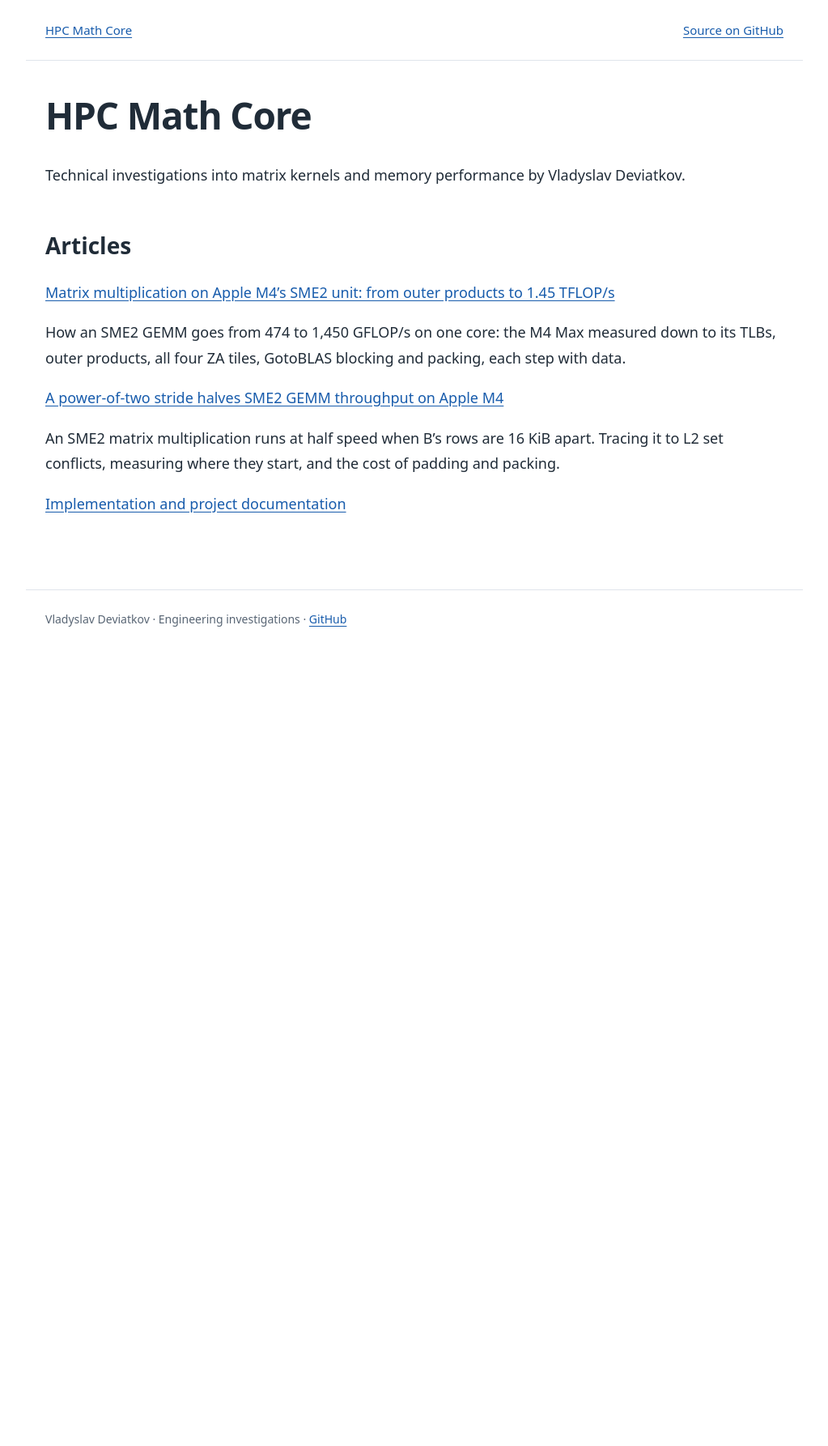
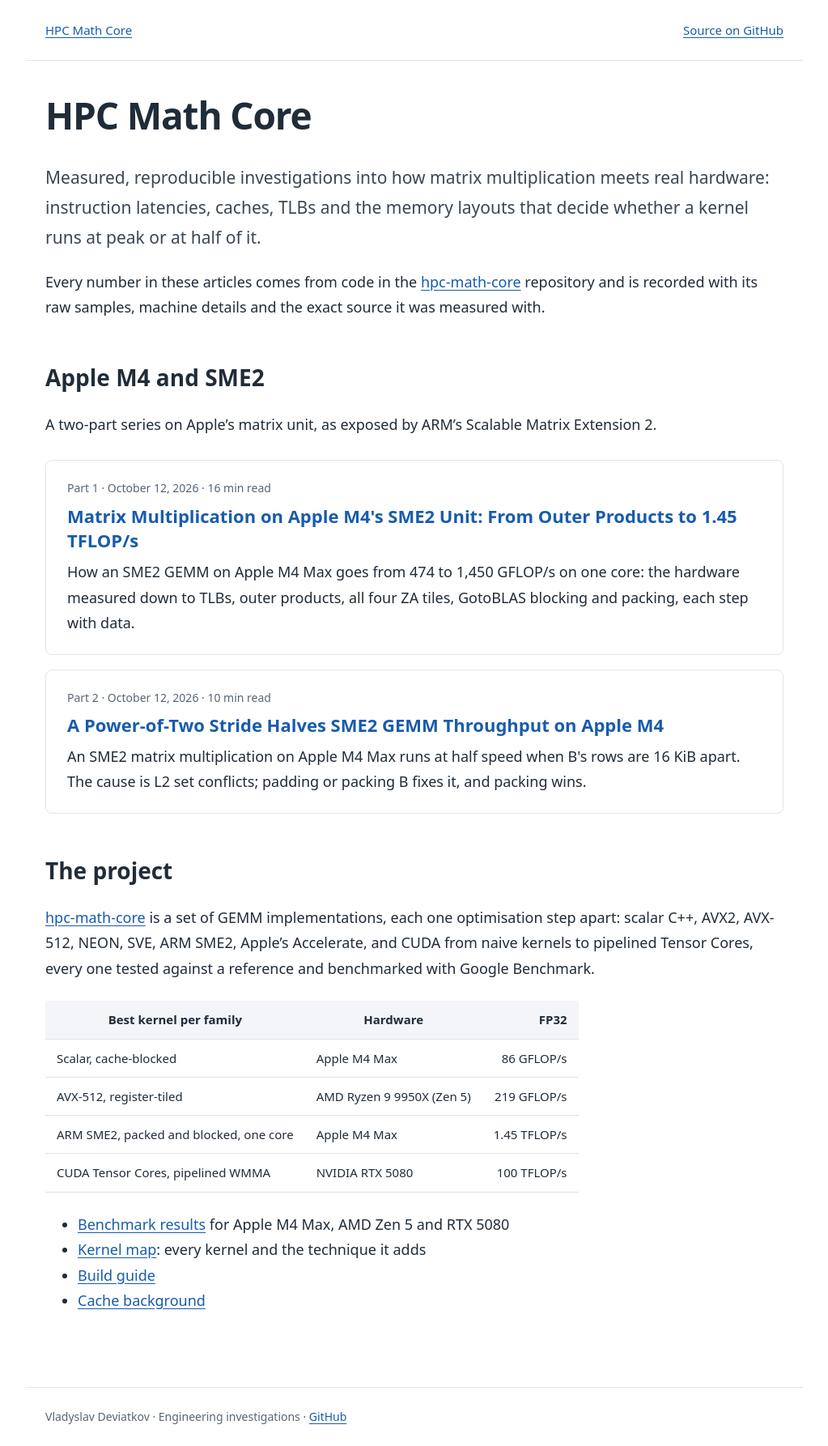
Before and after one commit to vdeviatkov/hpc-math-core, a Jekyll site: the page built from docs/index.md, in a window 1280 px wide. Shown: the whole page at 81% size, without its empty margins (128-1151 px from the left). Built offline with Jekyll 4.4.1, drawn with Linux system fonts in a browser that asks for light colours; before the commit the page ends 900 px from its top, so only the background shows below that.

Commit message:
Add cycle-based SME2 measurements
Measure the running AArch64 core clock in the benchmark experiments and report cache-chase and FMOPA results in both nanoseconds and cycles, updating the raw data and SME2 articles to match the revised peak and latency figures. Also gate the cache_chase build to arm64/aarch64 and refresh the docs site metadata and homepage/article presentation for the new SME2 article series.

```diff
--- a/docs/_config.yml
+++ b/docs/_config.yml
@@ -11,3 +11,11 @@
       path: ""
     values:
       layout: article
+# Project docs and raw experiment data are linked on GitHub, where their
+# relative links into the source tree resolve; only the articles and the
+# index are published.
+exclude:
+  - benchmarks.md
+  - build.md
+  - cache-behavior.md
+  - experiments/
--- a/docs/_layouts/article.html
+++ b/docs/_layouts/article.html
@@ -6,6 +6,13 @@
   <title>{{ page.title | default: site.title | escape }} — Vladyslav Deviatkov</title>
   <meta name="description" content="{{ page.description | default: site.description | escape }}">
   <link rel="canonical" href="{{ page.url | absolute_url }}">
+  <meta property="og:type" content="{% if page.url contains '/articles/' %}article{% else %}website{% endif %}">
+  <meta property="og:site_name" content="{{ site.title | escape }}">
+  <meta property="og:title" content="{{ page.title | default: site.title | escape }}">
+  <meta property="og:description" content="{{ page.description | default: site.description | escape }}">
+  <meta property="og:url" content="{{ page.url | absolute_url }}">
+  <meta name="twitter:card" content="summary">
+  <meta name="author" content="Vladyslav Deviatkov">
   <style>
     :root { color-scheme: light; }
     * { box-sizing: border-box; }
@@ -26,6 +33,13 @@
     th { background: #f3f5f8; }
     blockquote { border-left: 3px solid #185cac; margin-left: 0; padding-left: 20px; }
     footer { border-top: 1px solid #e0e5eb; margin-top: 48px; color: #586574; font-size: 14px; }
+    .lead { font-size: 21px; color: #3a4754; }
+    .posts { list-style: none; padding: 0; margin: 28px 0; }
+    .posts li { border: 1px solid #e0e5eb; border-radius: 8px; padding: 22px 26px; margin-bottom: 18px; }
+    .posts .meta { font-size: 14px; color: #586574; margin: 0 0 6px; }
+    .posts h3 { margin: 0 0 8px; font-size: 22px; }
+    .posts h3 a { text-decoration: none; }
+    .posts p { margin: 0; }
     @media (max-width: 600px) { body { font-size: 16px; } header, main, footer { padding: 18px; } h2 { font-size: 25px; } }
   </style>
 </head>
--- a/docs/articles/sme2-gemm.md
+++ b/docs/articles/sme2-gemm.md
@@ -1,6 +1,8 @@
 ---
 title: "Matrix Multiplication on Apple M4's SME2 Unit: From Outer Products to 1.45 TFLOP/s"
 description: "How an SME2 GEMM on Apple M4 Max goes from 474 to 1,450 GFLOP/s on one core: the hardware measured down to TLBs, outer products, all four ZA tiles, GotoBLAS blocking and packing, each step with data."
+date: 2026-10-12
+series_part: 1
 permalink: /articles/sme2-gemm.html
 ---
 # Matrix multiplication on Apple M4's SME2 unit: from outer products to 1.45 TFLOP/s
@@ -17,11 +19,11 @@
 
 **Key results**
 
-- The SME unit does one 16 × 16 FP32 outer product (512 flops) every
-  0.26 ns, but each result takes 1.04 ns to feed the next: **1.98 TFLOP/s
+- The SME unit completes one 16 × 16 FP32 outer product (512 flops) per
+  cycle, but each result takes 4 cycles to feed the next: **1.96 TFLOP/s
   peak, reachable only with four independent accumulators**. There is one
   unit per CPU cluster, not per core.
-- Four steps take the kernel from **474 to 1,450 GFLOP/s** (73% of peak):
+- Four steps take the kernel from **474 to 1,450 GFLOP/s** (74% of peak):
   use all four accumulator tiles (2.9×), block for the caches GotoBLAS-style
   (up to 3.2× at large N), and pack the B operand (up to 2.3× at
   power-of-two sizes).
@@ -35,22 +37,26 @@
 of six, plus four efficiency cores. What macOS reports for a performance
 core (`sysctl hw`), and what had to be measured:
 
-| | Size | Latency | Source |
-|---|---|---|---|
+| | Size | Load latency, cycles | Source |
+|---|---|--:|---|
+| P-core clock | 3.94–3.99 GHz | | measured |
 | Cache line | 128 B | | sysctl |
 | Page | 16 KiB | | sysctl |
-| L1 data cache, per core | 128 KiB | 0.76 ns | sysctl, measured |
-| L2 cache, per 6-core cluster | 16 MiB | 6.7–6.9 ns | sysctl, measured |
-| System-level cache, then DRAM | | 43 ns at 32 MiB, ~100–110 ns from 64 MiB | measured |
-| First-level data TLB | 128 entries = 2 MiB | +3.6 ns on a miss | measured |
-| Second-level TLB | 3,072 entries = 48 MiB | +10 ns page walk on a miss | measured |
+| L1 data cache, per core | 128 KiB | 3 | sysctl, measured |
+| L2 cache, per 6-core cluster | 16 MiB | 26–27 | sysctl, measured |
+| System-level cache | | ~150 (32 MiB working set) | measured |
+| DRAM | 64 GB | 380–440 | measured |
+| First-level data TLB | 128 entries = 2 MiB | +14 on a miss | measured |
+| Second-level TLB | 3,072 entries = 48 MiB | +39 for a page walk | measured |
 | SME streaming vector length | 512 bits = 16 FP32 | | sysctl |
 
-Latencies come from a dependent pointer chase in random order, which
-defeats the prefetcher. The TLB sizes come from the same chase with one
-line per page, compared against the same lines packed densely: latency
-rises from 136 pages on (128 entries) and jumps again between 3,072 and
-3,328 pages. Method and raw data:
+macOS reports neither the clock nor the TLBs, so both are measured. A
+chain of dependent integer adds runs at exactly one add per cycle, which
+gives the clock. Latencies come from a dependent pointer chase in random
+order, which defeats the prefetcher. The TLB sizes come from the same chase
+with one line per page, compared against the same lines packed densely:
+latency rises from 136 pages on (128 entries) and jumps again between
+3,072 and 3,328 pages. Method and raw data:
 [machine measurements](https://github.com/vdeviatkov/hpc-math-core/tree/main/docs/experiments/sme2-machine).
 
 ### The SME unit
@@ -60,17 +66,18 @@
 separate *streaming mode*. A loop of outer-product instructions (`FMOPA`)
 on constant inputs, with no memory traffic, measures it directly:
 
-| | Accumulator tiles in use | ns per FMOPA | GFLOP/s |
+| | Accumulator tiles in use | Cycles per FMOPA | GFLOP/s |
 |---|--:|--:|--:|
-| FP32 (16 × 16 tile, 512 flops per FMOPA) | 1 | 1.036 | 494 |
-| | 2 | 0.518 | 989 |
-| | 4 | 0.259 | **1,977** |
-| FP64 (8 × 8 tile, 128 flops per FMOPA) | 1 | 1.035 | 124 |
-| | 4 | 0.259 | **495** |
-| | 8 | 0.258 | 495 |
+| FP32 (16 × 16 tile, 512 flops per FMOPA) | 1 | 4.09 | 494 |
+| | 2 | 2.04 | 990 |
+| | 4 | 1.03 | **1,963** |
+| FP64 (8 × 8 tile, 128 flops per FMOPA) | 1 | 4.09 | 124 |
+| | 4 | 1.01 | **500** |
+| | 8 | 1.02 | 497 |
 
 An FMOPA's result is ready for the next FMOPA on the same tile after
-1.04 ns, while the unit accepts a new FMOPA every 0.26 ns. A kernel that
+**4 cycles**, while the unit accepts **one new FMOPA per cycle**: 512 FP32
+flops per cycle, 1.96 TFLOP/s at this clock. A kernel that
 accumulates into a single tile therefore runs at a quarter of peak; four
 independent tiles fill the pipeline. FP64 has the same issue rate with a
 quarter of the work per instruction.
@@ -129,8 +136,8 @@
 
 One step of the kernel developed below loads two A vectors and two B
 vectors (256 bytes) and issues four FMOPAs (2,048 flops): 8 flops per
-byte. At the 1.98 TFLOP/s peak that is **247 GB/s of operand traffic** from
-wherever the operands live. The rest of this article is about keeping that
+byte. At one FMOPA per cycle that is **64 bytes of operands every cycle**,
+about 250 GB/s, from wherever the operands live. The rest of this article is about keeping that
 traffic in a cache close enough to deliver it.
 
 ## Step 1: one accumulator tile — 474 GFLOP/s
@@ -333,28 +340,38 @@
 
 ## Where it stands
 
-One thread, GFLOP/s; `gemm_sme` from a separate run than the step tables
-above, Accelerate restricted to one thread with `VECLIB_MAXIMUM_THREADS=1`:
+GFLOP/s by matrix size. `gemm_sme` is single-threaded, so the fair
+comparison is with Accelerate restricted to one thread
+(`VECLIB_MAXIMUM_THREADS=1`); Accelerate's default, multi-threaded figures
+are listed separately. Peak is 1,963 GFLOP/s FP32 and 500 FP64 for one SME
+unit, twice that for two. `gemm_sme` comes from a separate run than the
+step tables above.
 
-| | N = 256 | 512 | 1024 | 2048 | 4096 | % of FMOPA peak |
+| One thread | N = 256 | 512 | 1024 | 2048 | 4096 | best, % of one unit's peak |
 |---|--:|--:|--:|--:|--:|--:|
-| NEON, blocked, register-tiled | 96 | 97 | 94 | — | 73 | — |
-| `gemm_sme`, FP32 | 753 | 1,283 | **1,450** | 1,417 | 1,345 | 73% |
-| Arm KleidiAI, FP32 | 1,060 | 1,511 | 1,643 | 1,408 | 1,023 | 83% |
-| Apple Accelerate, FP32 | 1,705 | 1,719 | 1,649 | 1,687 | 1,590 | 87% |
-| `gemm_sme`, FP64 | 315 | 397 | **410** | 407 | 404 | 83% |
-| Apple Accelerate, FP64 | 460 | 421 | 434 | 394 | 396 | 93% |
+| NEON, blocked, register-tiled, FP32 | 96 | 97 | 94 | — | 73 | — |
+| `gemm_sme`, FP32 | 753 | 1,283 | **1,450** | 1,417 | 1,345 | 74% |
+| Arm KleidiAI, FP32 | 1,060 | 1,511 | 1,643 | 1,408 | 1,023 | 84% |
+| Apple Accelerate, FP32 | 1,705 | 1,719 | 1,649 | 1,687 | 1,590 | 88% |
+| `gemm_sme`, FP64 | 315 | 397 | **410** | 407 | 404 | 82% |
+| Apple Accelerate, FP64 | 460 | 421 | 434 | 394 | 396 | 92% |
+
+| All cores (Accelerate's default) | N = 256 | 512 | 1024 | 2048 | 4096 | best, % of two units' peak |
+|---|--:|--:|--:|--:|--:|--:|
+| Apple Accelerate, FP32 | 1,724 | 2,906 | 3,296 | 3,202 | 3,156 | 84% |
+| Apple Accelerate, FP64 | 467 | 823 | 860 | 804 | 813 | 86% |
 
 - SME is **15× the best NEON kernel** on the same core.
-- `gemm_sme` reaches 84–88% of Accelerate for N ≥ 1024 in FP32, and in
-  FP64 it is within 6% from N = 512 and ahead at N ≥ 2048. Accelerate's lead is largest at small N, where
-  `gemm_sme`'s fixed costs (allocating and packing buffers, entering
-  streaming mode) are not amortised.
+- On one thread, `gemm_sme` reaches 84–88% of Accelerate for N ≥ 1024 in
+  FP32, and in FP64 it is within 6% from N = 512 and ahead at N ≥ 2048.
+  Accelerate's lead is largest at small N, where `gemm_sme`'s fixed costs
+  (allocating and packing buffers, entering streaming mode) are not
+  amortised.
 - KleidiAI uses the same 2 × 2-tile micro-kernel, written in assembly by
   Arm, and packs both operands, but has no cache blocking: it leads at
   N ≤ 1024 and falls to 1,023 GFLOP/s at N = 4096.
-- With every core, Accelerate reaches 3.1–3.3 TFLOP/s FP32: about twice
-  one thread, as expected from two SME units.
+- With all cores, Accelerate roughly doubles its one-thread throughput,
+  as two SME units predict.
 
 ## Takeaways
 
--- a/docs/experiments/sme-b-stride/metadata.json
+++ b/docs/experiments/sme-b-stride/metadata.json
@@ -11,12 +11,13 @@
     "chase.csv": "./build/benchmarks/cache_chase stride"
   },
   "base_commit": "77e86bf",
-  "base_commit_note": "kernel, Matrix and sme_b_layout as in base_commit; sme_b_stride_probe.cpp and cache_chase.cpp were added in the following commit. The hashes identify the exact sources.",
+  "base_commit_note": "kernel, Matrix and sme_b_layout as in base_commit; sme_b_stride_probe.cpp, cache_chase.cpp and core_clock.hpp were added later. The hashes identify the exact sources.",
   "sha256": {
     "src/gemm/sme.hpp": "4d4c783052574073673bf7d413e4eaac53b5a5320f1b531796fac292bea3292a",
     "include/hpc/matrix.hpp": "7f5162f46bdb1dd0e9d28ee10b6dd53f9f22881e347ed7501cf115dfe57182d3",
     "benchmarks/experiments/sme_b_layout.cpp": "1a6312e6c0ce855d4701f847d79f35b8128f46cca296cef9598c5a4ff764fb6e",
     "benchmarks/experiments/sme_b_stride_probe.cpp": "943bd5c3cea01bc45d96f3480962b4a13e097481b208a9c523b52a0ea6f3b52d",
-    "benchmarks/experiments/cache_chase.cpp": "8282a308353e8e56f4812826c630ba27d67fbbb55df5cc0398d1a6ae3586f7e0"
+    "benchmarks/experiments/cache_chase.cpp": "ec7865248af130308bfdf4de61d54ebc204946a902d217520de9d21a0db10cad",
+    "benchmarks/experiments/core_clock.hpp": "e5c621ed85a68fdc817c18114c8e885f16461daa01fa8735adc34543f34cde43"
   }
 }
--- a/docs/index.md
+++ b/docs/index.md
@@ -1,18 +1,51 @@
 ---
-title: Engineering investigations
+title: HPC Math Core — engineering investigations
+description: Measured, reproducible investigations into matrix-multiplication kernels and memory performance on modern CPUs and GPUs.
 ---
 # HPC Math Core
 
-Technical investigations into matrix kernels and memory performance by Vladyslav Deviatkov.
+<p class="lead">Measured, reproducible investigations into how matrix
+multiplication meets real hardware: instruction latencies, caches, TLBs and
+the memory layouts that decide whether a kernel runs at peak or at half of
+it.</p>
 
-## Articles
+Every number in these articles comes from code in the
+[hpc-math-core](https://github.com/vdeviatkov/hpc-math-core) repository and is
+recorded with its raw samples, machine details and the exact source it was
+measured with.
 
-[Matrix multiplication on Apple M4's SME2 unit: from outer products to 1.45 TFLOP/s]({{ '/articles/sme2-gemm.html' | relative_url }})
+## Apple M4 and SME2
 
-How an SME2 GEMM goes from 474 to 1,450 GFLOP/s on one core: the M4 Max measured down to its TLBs, outer products, all four ZA tiles, GotoBLAS blocking and packing, each step with data.
+A two-part series on Apple's matrix unit, as exposed by ARM's Scalable
+Matrix Extension 2.
 
-[A power-of-two stride halves SME2 GEMM throughput on Apple M4]({{ '/articles/sme2-cache-associativity.html' | relative_url }})
+{% assign series = site.pages | where_exp: "p", "p.series_part" | sort: "series_part" %}
+<ul class="posts">
+{% for post in series %}
+  <li>
+    <p class="meta">Part {{ post.series_part }} · {{ post.date | date: "%B %-d, %Y" }} · {{ post.content | number_of_words | divided_by: 230 | plus: 1 }} min read</p>
+    <h3><a href="{{ post.url | relative_url }}">{{ post.title }}</a></h3>
+    <p>{{ post.description }}</p>
+  </li>
+{% endfor %}
+</ul>
 
-An SME2 matrix multiplication runs at half speed when B's rows are 16 KiB apart. Tracing it to L2 set conflicts, measuring where they start, and the cost of padding and packing.
+## The project
 
-[Implementation and project documentation](https://github.com/vdeviatkov/hpc-math-core)
+[hpc-math-core](https://github.com/vdeviatkov/hpc-math-core) is a set of
+GEMM implementations, each one optimisation step apart: scalar C++, AVX2,
+AVX-512, NEON, SVE, ARM SME2, Apple's Accelerate, and CUDA from naive
+kernels to pipelined Tensor Cores, every one tested against a reference and
+benchmarked with Google Benchmark.
+
+| Best kernel per family | Hardware | FP32 |
+|---|---|--:|
+| Scalar, cache-blocked | Apple M4 Max | 86 GFLOP/s |
+| AVX-512, register-tiled | AMD Ryzen 9 9950X (Zen 5) | 219 GFLOP/s |
+| ARM SME2, packed and blocked, one core | Apple M4 Max | 1.45 TFLOP/s |
+| CUDA Tensor Cores, pipelined WMMA | NVIDIA RTX 5080 | 100 TFLOP/s |
+
+- [Benchmark results](https://github.com/vdeviatkov/hpc-math-core/blob/main/docs/benchmarks.md) for Apple M4 Max, AMD Zen 5 and RTX 5080
+- [Kernel map](https://github.com/vdeviatkov/hpc-math-core/blob/main/src/gemm/README.md): every kernel and the technique it adds
+- [Build guide](https://github.com/vdeviatkov/hpc-math-core/blob/main/docs/build.md)
+- [Cache background](https://github.com/vdeviatkov/hpc-math-core/blob/main/docs/cache-behavior.md)
```
Also changed, not shown: other parts of docs/articles/sme2-gemm.md (+1 -1 lines), benchmarks/CMakeLists.txt (+5 -3 lines), docs/articles/sme2-cache-associativity.md (+13 -9 lines), docs/benchmarks.md (+1 -1 lines), docs/experiments/sme-b-stride/README.md (+18 -15 lines), docs/experiments/sme-b-stride/chase.csv (+31 -31 lines), docs/experiments/sme2-machine/README.md (+39 -28 lines), docs/experiments/sme2-machine/fmopa.csv (+14 -14 lines), docs/experiments/sme2-machine/latency.csv (+19 -19 lines), docs/experiments/sme2-machine/metadata.json (+6 -4 lines), docs/experiments/sme2-machine/tlb.csv (+25 -25 lines), docs/articles/assets/sme2-ladder.svg, 4 other files.
